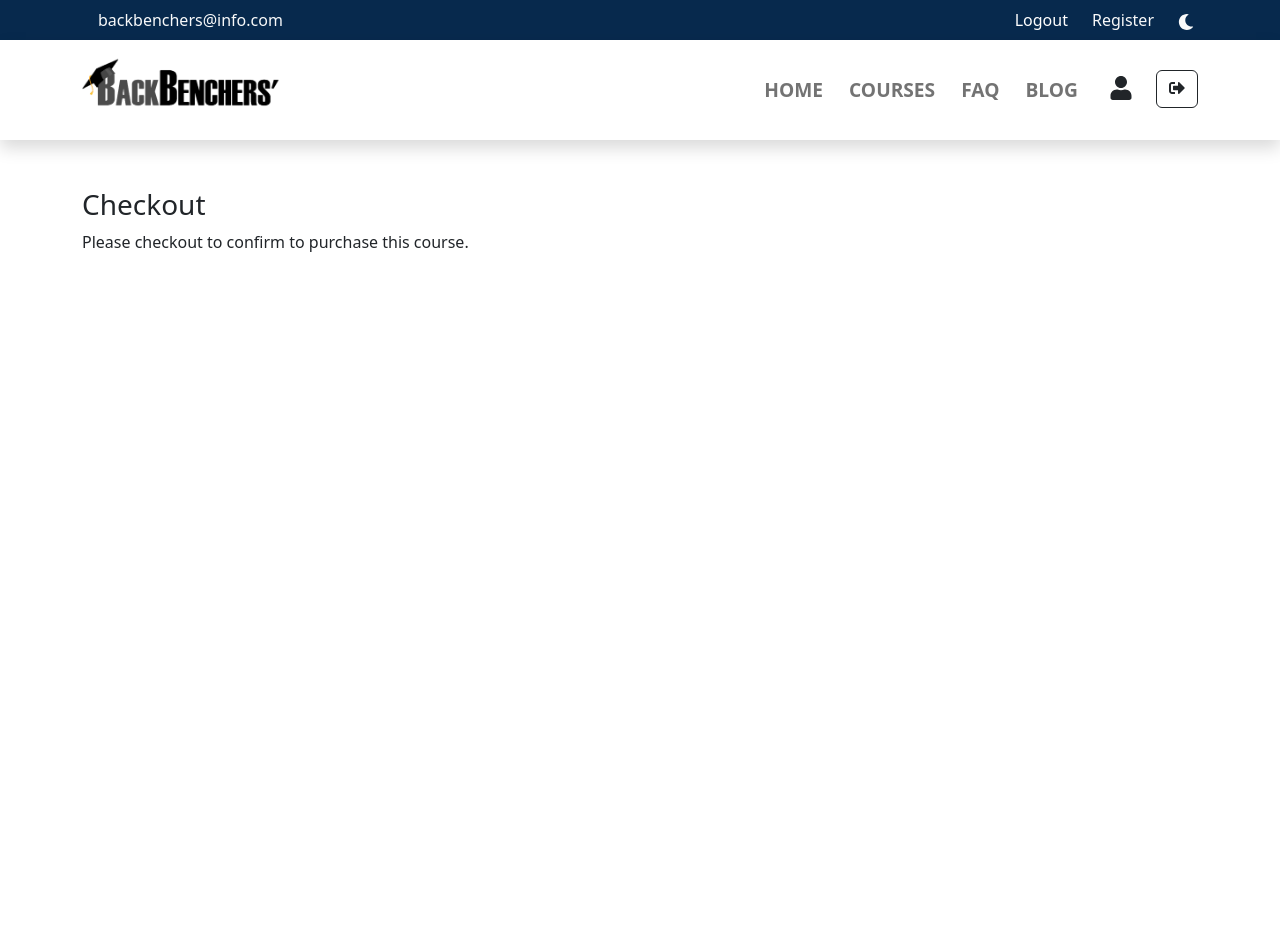
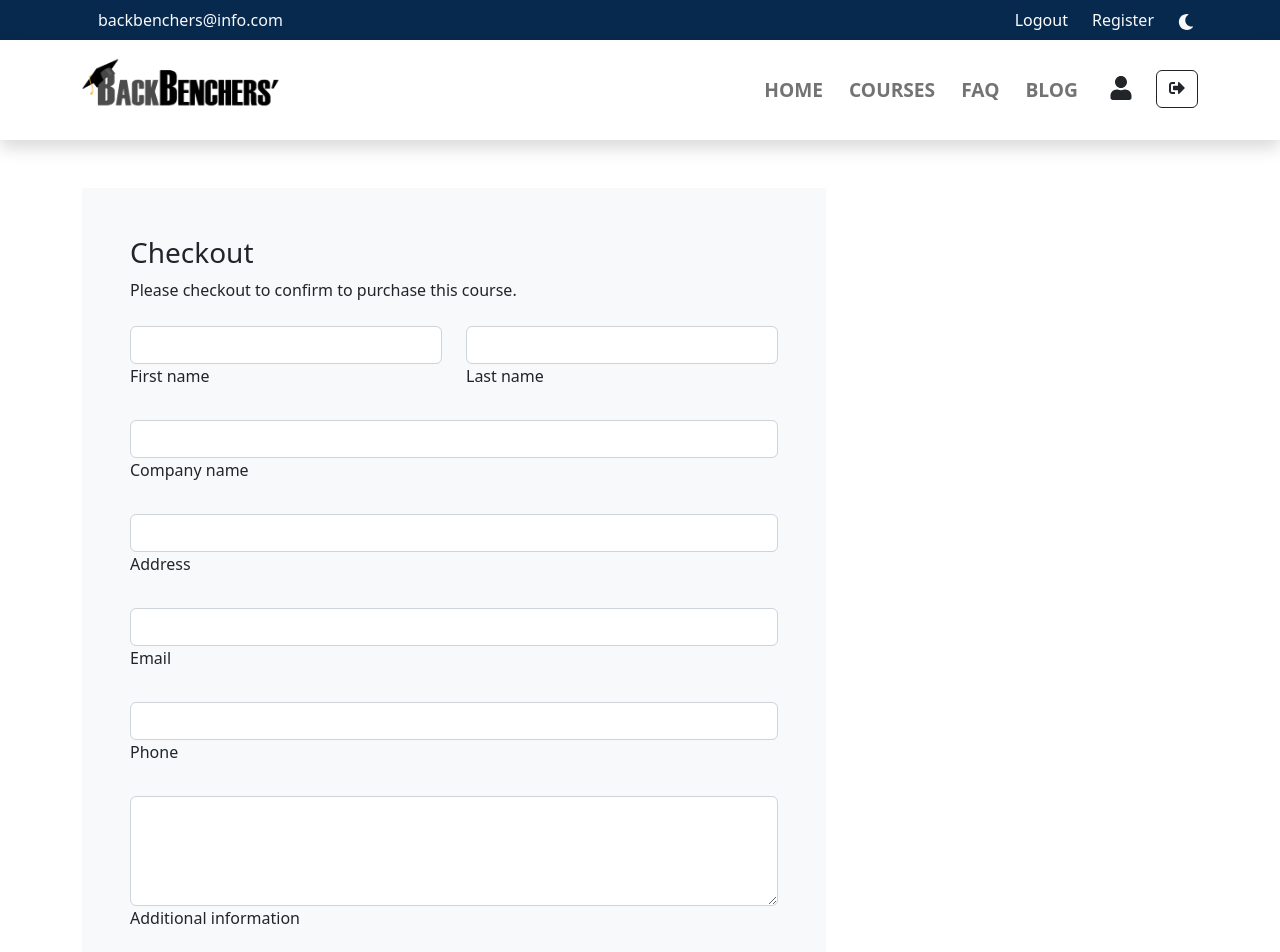
Before and after one commit to Saadi-Rahman/backbenchers-client, a React (Create React App) app: page /checkout in a window 1280 px wide. Shown: the top 952 px of the page. Built offline with nearby package versions, Linux system fonts and the light colour scheme; no server answers; sample sign-in values are in the browser's storage.

Commit message:
added checkout form

```diff
--- a/src/Pages/Checkout/Checkout.js
+++ b/src/Pages/Checkout/Checkout.js
@@ -1,10 +1,61 @@
 import React from 'react';
+import { Link } from 'react-router-dom';
 
 const Checkout = () => {
     return (
-        <div className='container vh-100'>
-            <h3 className='mt-5'>Checkout</h3>
-            <p>Please checkout to confirm to purchase this course.</p>
+        <div className='container'>
+            <div className='col-lg-8 my-5 p-5 bg-light'>
+                <h3>Checkout</h3>
+                <p className='mb-4'>Please checkout to confirm to purchase this course.</p>
+                <form>
+                    <div className="row mb-4">
+                        <div className="col">
+                        <div className="form-outline">
+                            <input type="text" id="form6Example1" className="form-control" required />
+                            <label className="form-label" for="form6Example1">First name</label>
+                        </div>
+                        </div>
+                        <div className="col">
+                        <div className="form-outline">
+                            <input type="text" id="form6Example2" className="form-control" required />
+                            <label className="form-label" for="form6Example2">Last name</label>
+                        </div>
+                        </div>
+                    </div>
+
+                    <div className="form-outline mb-4">
+                        <input type="text" id="form6Example3" className="form-control" required />
+                        <label className="form-label" for="form6Example3">Company name</label>
+                    </div>
+
+                    <div className="form-outline mb-4">
+                        <input type="text" id="form6Example4" className="form-control" required />
+                        <label className="form-label" for="form6Example4">Address</label>
+                    </div>
+
+                    <div className="form-outline mb-4">
+                        <input type="email" id="form6Example5" className="form-control" required />
+                        <label className="form-label" for="form6Example5">Email</label>
+                    </div>
+
+                    <div className="form-outline mb-4">
+                        <input type="number" id="form6Example6" className="form-control" required />
+                        <label className="form-label" for="form6Example6">Phone</label>
+                    </div>
+
+                    <div className="form-outline mb-4">
+                        <textarea className="form-control" id="form6Example7" rows="4"></textarea>
+                        <label className="form-label" for="form6Example7">Additional information</label>
+                    </div>
+
+                    <div className="form-check d-flex justify-content-center mb-4">
+                        <input className="form-check-input me-2" type="checkbox" value="" id="form6Example8" />
+                        <label className="form-check-label" for="form6Example8">I accept the <Link to="" className='text-decoration-none'>terms & conditions</Link> and I've read the <Link to="" className='text-decoration-none'>privacy policy</Link>.</label>
+                    </div>
+
+                    <button type="submit" className="btn btn-primary btn-block mb-4">Place order</button>
+                </form>
+            </div>
         </div>
     );
 };
--- a/src/Pages/Shared/Header/Header.js
+++ b/src/Pages/Shared/Header/Header.js
@@ -101,7 +101,7 @@ const Header = () => {
                                         <Tooltip {...props}>Login</Tooltip>
                                         )}
                                         placement="bottom"
-                                        ><Link to='/login' className='btn btn-outline-dark mt-1'><FaSignInAlt className='mb-1' /></Link>
+                                        ><Link to='/login' className='btn btn-outline-dark ms-lg-2 mt-1'><FaSignInAlt className='mb-1' /></Link>
                                     </OverlayTrigger>
                                 }
                             </li>
```
